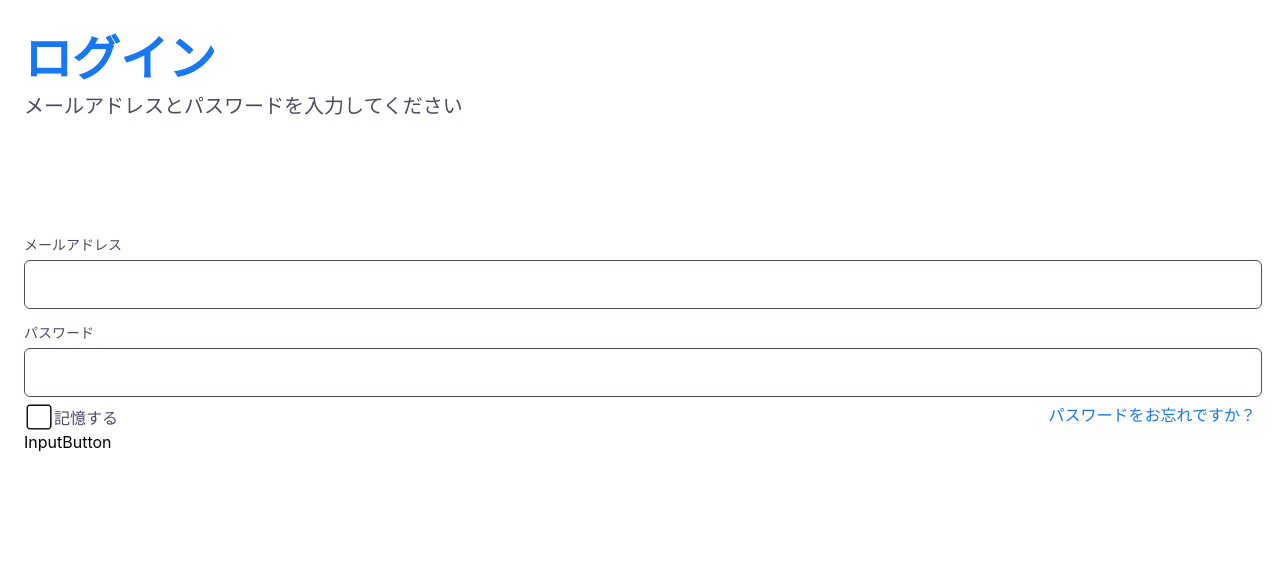
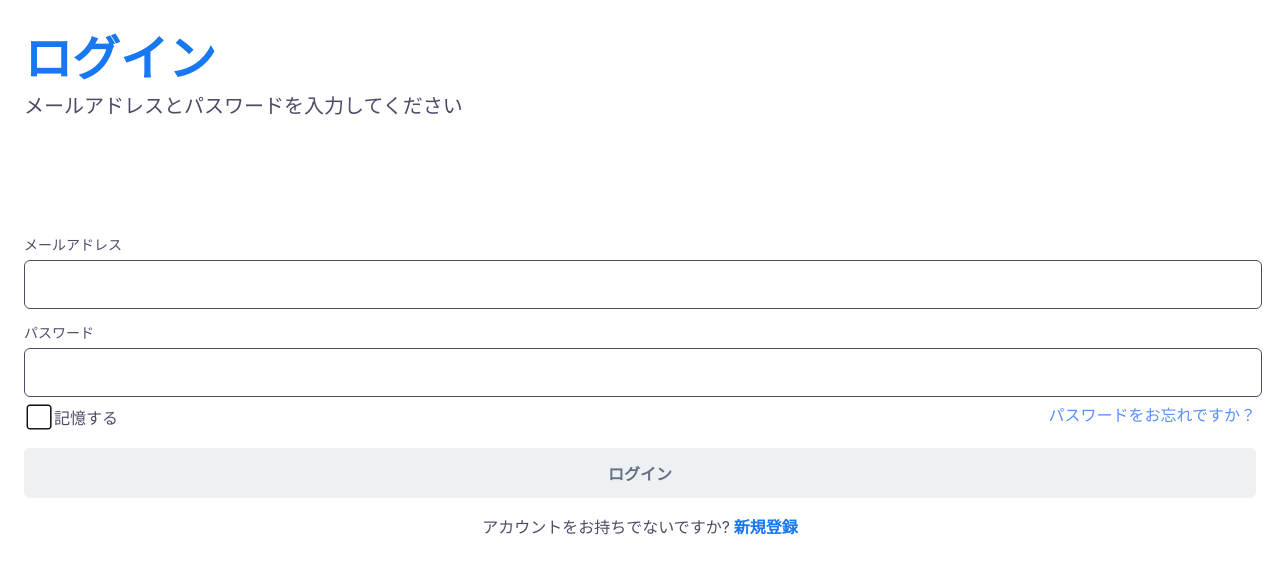
Before and after one commit to ttcksf/code-tips-app, a React (Create React App) app: page / in a window 1280 px wide. Shown: the top 574 px of the page. Built offline with nearby package versions, Linux system fonts and the light colour scheme.

Commit message:
create form-switch in Auth.js

```diff
--- a/src/components/Auth/atoms/InputButton.js
+++ b/src/components/Auth/atoms/InputButton.js
@@ -1,7 +1,12 @@
 import React from "react";
 
-const InputButton = () => {
-  return <div>InputButton</div>;
+const InputButton = ({ btnText }) => {
+  return (
+    <div class="form-btn">
+      <button>{btnText}</button>
+      {/* <button className="active">{btnText}</button> */}
+    </div>
+  );
 };
 
 export default InputButton;
--- a/src/screens/Auth/Auth.css
+++ b/src/screens/Auth/Auth.css
@@ -65,5 +65,35 @@ span.check-text {
   background-image: url("../../images/check-after.png");
 }
 span.forget-password {
+  color: var(--lightBlue);
+}
+
+.form-btn {
+  margin-top: 16px;
+}
+.form-btn button {
+  width: 100%;
+  height: 50px;
+  border-radius: 6px;
+  background: var(--bgGray);
+  color: var(--mainGray);
+  border: none;
+  font-weight: bold;
+  font-size: 16px;
+}
+.form-btn button.active {
+  background: var(--mainBlue);
+  color: var(--white);
+}
+
+.form-switch {
+  margin-top: 16px;
+  text-align: center;
+}
+.form-switch span {
+  color: var(--lightGray);
+}
+.form-switch a {
   color: var(--mainBlue);
+  font-weight: bold;
 }
--- a/src/screens/Auth/Auth.js
+++ b/src/screens/Auth/Auth.js
@@ -13,7 +13,12 @@ const Auth = () => {
         desc="メールアドレスとパスワードを入力してください"
       />
       <InputForm />
-      <InputButton />
+      <InputButton btnText="ログイン" />
+      <div className="form-switch">
+        <span>
+          アカウントをお持ちでないですか?<a href="#"> 新規登録</a>
+        </span>
+      </div>
     </>
   );
 };
```
